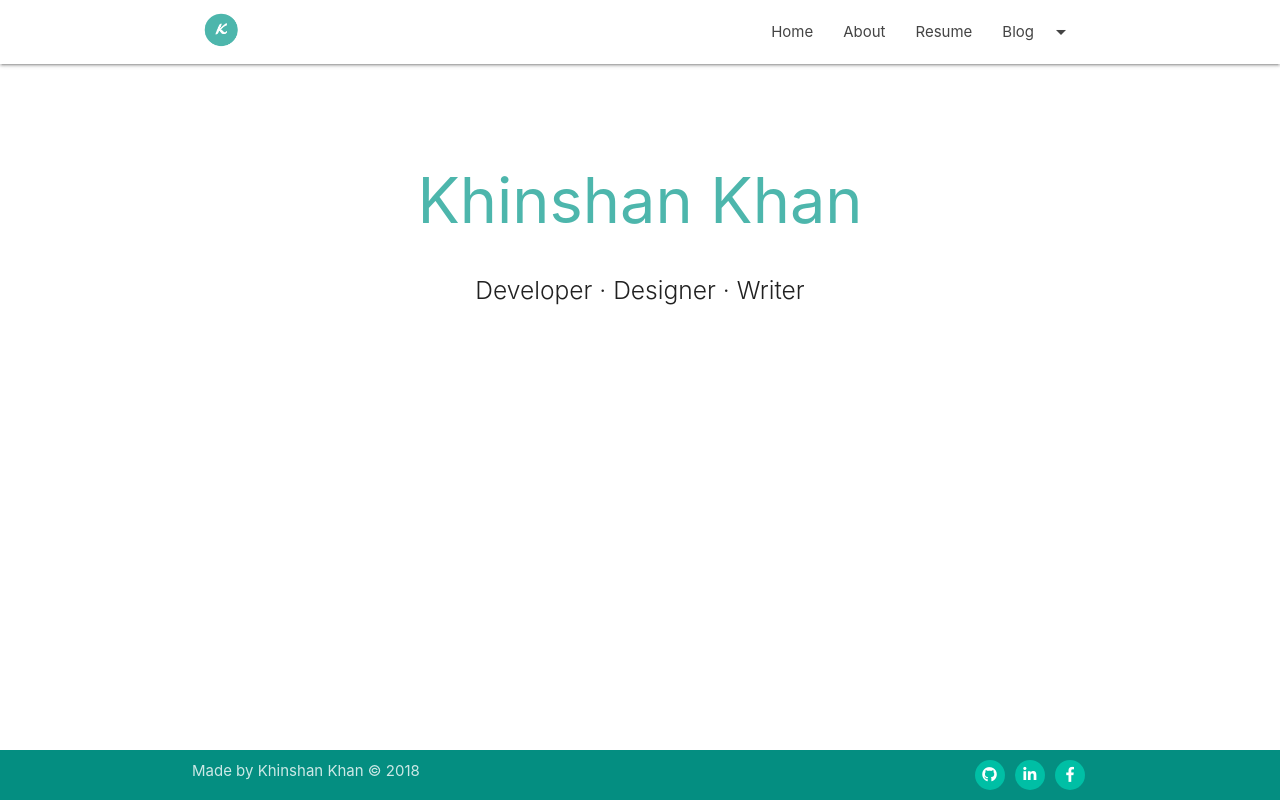
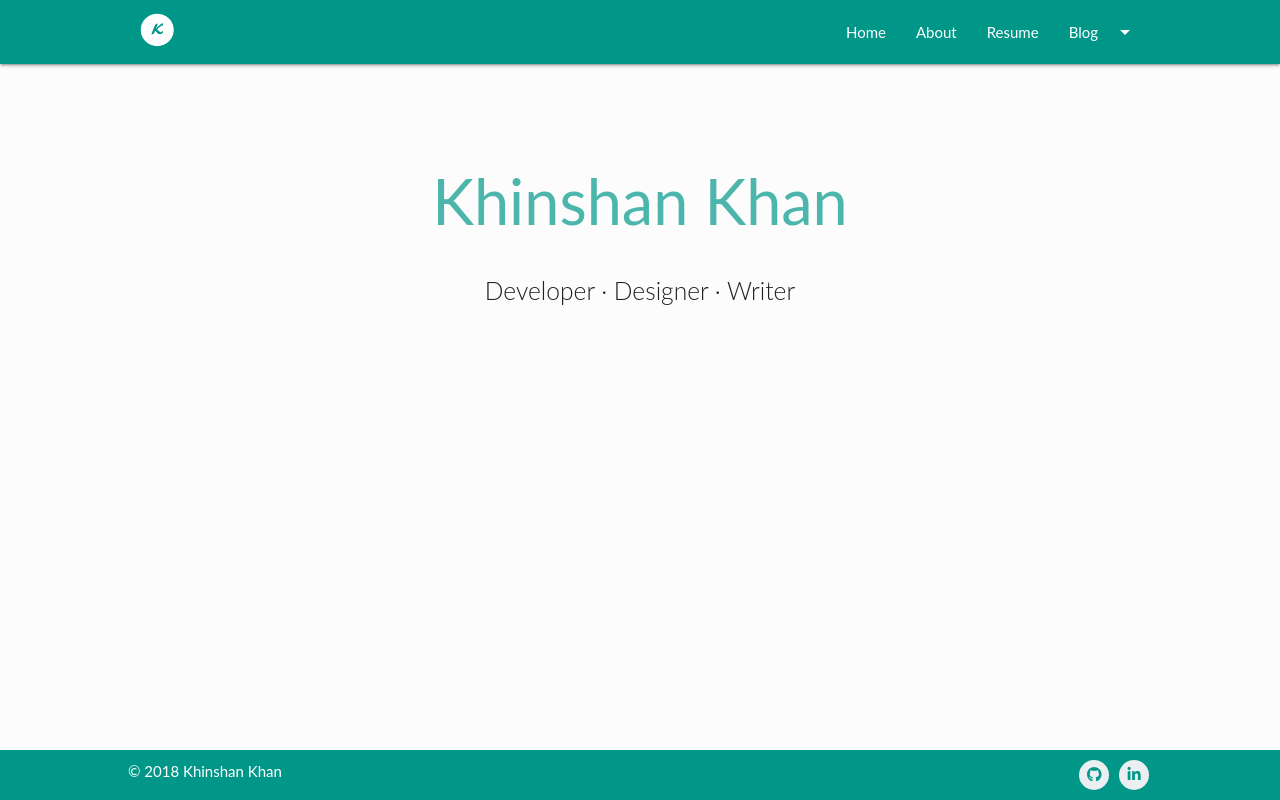
Before and after one commit to khinshankhan/kkhan01.github.io, a Flask app: page / in a window 1280 px wide. Run offline with Flask 2, Linux system fonts and the light colour scheme; some libraries are stand-ins or nearby versions.

Commit message:
starting to sync changes from other directory to improve ui

```diff
--- a/_flask/static/css/base.css
+++ b/_flask/static/css/base.css
@@ -1,6 +1,35 @@
+* {
+    -moz-user-select: none;
+    -khtml-user-select: none;
+    -webkit-user-select: none;
+    -ms-user-select: none;
+    user-select: none;
+}
+
+#dropdown {
+    top: auto !important;
+}
+
+body {
+    font-family: Lato;
+    background-color: #fcfcfc;
+}
+
+:focus {
+    outline: none;
+}
+
+.hidden {
+    display: none;
+}
+
+.container {
+    width: 80%;
+}
+
 nav ul a,
 nav .brand-logo {
-    color: #444;
+    color: white; //#444;
 }
 
 footer.page-footer {
@@ -45,7 +74,7 @@ p {
 }
 
 .sidenav-trigger {
-    color: #26a69a;
+    color: white; //26a69a;
 }
 
 #logo {
@@ -75,9 +104,9 @@ p {
 }
 
 .social [class*="fab fa-"] {
-    background-color: #00bfa5;
+    background-color: #eceff1; //#7e7b90;
     border-radius: 30px;
-    color: #fff;
+    color: #009688;//#fff;
     display: inline-block;
     height: 30px;
     line-height: 30px;
--- a/_flask/templates/base.html
+++ b/_flask/templates/base.html
@@ -24,7 +24,7 @@
     <link rel="shortcut icon" type="image/png" href="{{ url_for('static', filename='img/k_0.png')}}"/>
 
     <!-- JQUERY -->
-    <script language="JavaScript"  src="http://ajax.googleapis.com/ajax/libs/jquery/1.7.2/jquery.min.js" type="text/javascript"></script>
+    <script language="JavaScript"  src="https://ajax.googleapis.com/ajax/libs/jquery/1.7.2/jquery.min.js" type="text/javascript"></script>
 
     <!-- Change the title of the page depending on what's being displayed -->
     <title>
--- a/_flask/templates/includes/footer.html
+++ b/_flask/templates/includes/footer.html
@@ -1,10 +1,15 @@
-<footer class="page-footer teal">
-  <div class="footer-copyright">
+<footer class="page-footer" style="background-color: #fcfcfc;">
+  <div class="footer-copyright teal">
     <div class="container">
-      Made by Khinshan Khan &copy;
-      <span id="copyright">
-        <script>document.getElementById('copyright').appendChild(document.createTextNode(new Date().getFullYear()))</script>
-      </span>
+
+      <div class="left" style="color: white;">
+	&copy;
+	<span id="copyrightted">
+          <script>document.getElementById('copyrightted').appendChild(document.createTextNode(new Date().getFullYear()))</script>
+	</span>
+	Khinshan Khan
+      </div>
+
       <div class="social right">
 	<a class="white-text text-lighten-3" href="https://github.com/kkhan01">
 	  <i class="fab fa-github"></i>
@@ -12,11 +17,8 @@
 	<a class="white-text text-lighten-3" href="https://linkedin.com/in/khinshankhan">
 	  <i class="fab fa-linkedin-in"></i>
 	</a>
-	<a class="white-text text-lighten-3" href="https://fb.com/khinshan.khan">
-	  <i class="fab fa-facebook-f"></i>
-	</a>
       </div>
+
     </div>
   </div>
-  <!--Produced by Khinshan Khan-->
 </footer>
--- a/_flask/templates/includes/navbar.html
+++ b/_flask/templates/includes/navbar.html
@@ -1,20 +1,21 @@
 <header>
 
   <!-- Blog Dropdown Contents -->
-  <ul id="dropdown1" class="dropdown-content">
+  <ul id="dropdown1" class="dropdown-content" style="color: #fcfcfc;">
     <li><a href="{{ url_for('posts') }}">Posts</a></li>
     <li><a href="{{ url_for('tags') }}">Tags</a></li>
     <li class="divider"></li>
   </ul>
 
-  <ul id="dropdown2" class="dropdown-content">
+  <ul id="dropdown2" class="dropdown-content" hstyle="color: #fcfcfc;">
     <li><a href="{{ url_for('posts') }}">Posts</a></li>
     <li><a href="{{ url_for('tags') }}">Tags</a></li>
     <li class="divider"></li>
   </ul>
 
-  <nav class="white" role="navigation">
+  <nav class="teal" role="navigation">
     <div class="nav-wrapper container">
+
       <a id="logo-container" class="brand-logo" href="{{ url_for('index') }}">
         <img id="logo" src="{{ url_for('static', filename='img/k_0.png') }}" alt="K Logo">
       </a>
```
Also changed, not shown: _flask/static/img/k_0.png.
